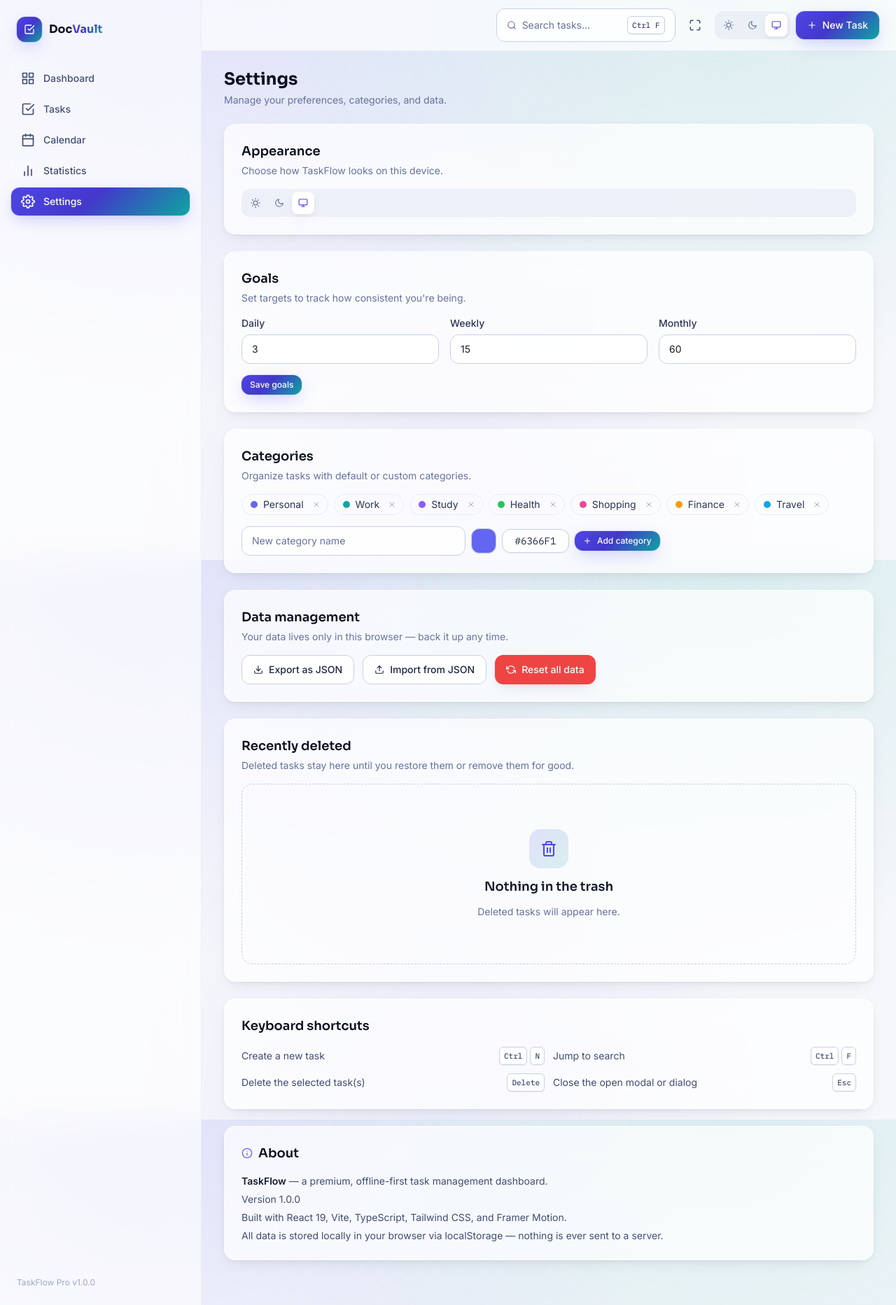
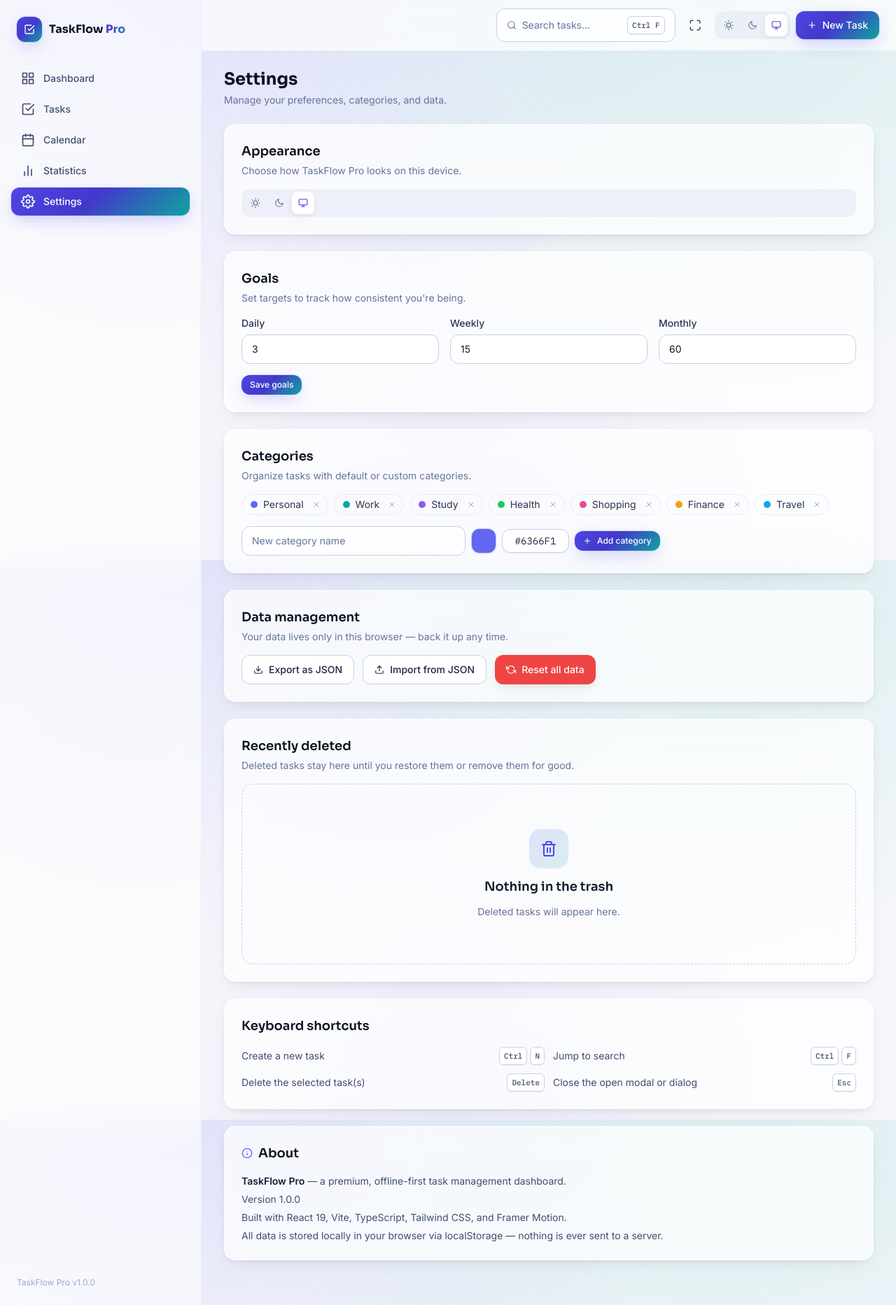
Before and after one commit to hardik-prajapati-12/TaskFlow-Pro, a React (Vite) app: page /settings in a window 1280 px wide. Shown: the whole page at 70% size. Built offline with nearby package versions, Linux system fonts and the light colour scheme.

Commit message:
Logo problem resolved

```diff
--- a/index.html
+++ b/index.html
@@ -5,7 +5,7 @@
   <meta charset="UTF-8" />
   <meta name="viewport" content="width=device-width, initial-scale=1.0" />
   <meta name="theme-color" content="#4F46E5" />
-  <meta name="description" content="TaskFlow — a premium, offline-first task management dashboard." />
+  <meta name="description" content="TaskFlow Pro — a premium, offline-first task management dashboard." />
   <link rel="icon" type="image/svg+xml" href="/favicon.svg" />
   <link rel="preconnect" href="https://fonts.googleapis.com" />
   <link rel="preconnect" href="https://fonts.gstatic.com" crossorigin />
--- a/src/components/navigation/Sidebar.tsx
+++ b/src/components/navigation/Sidebar.tsx
@@ -45,7 +45,7 @@ export function Sidebar({ isOpen, onClose }: SidebarProps) {
             <FiCheckSquare className="h-4 w-4" aria-hidden="true" />
           </div>
           <p className="font-display text-base font-bold leading-tight text-ink-900 dark:text-white">
-            Doc<span className="text-gradient-flow">Vault</span>
+            TaskFlow <span className="text-gradient-flow">Pro</span>
           </p>
         </div>
 
--- a/src/pages/Settings.tsx
+++ b/src/pages/Settings.tsx
@@ -117,7 +117,7 @@ export default function Settings() {
         <p className="mt-1 text-sm text-ink-400">Manage your preferences, categories, and data.</p>
       </div>
 
-      <SectionCard title="Appearance" description="Choose how TaskFlow looks on this device.">
+      <SectionCard title="Appearance" description="Choose how TaskFlow Pro looks on this device.">
         <ThemeSwitcher />
       </SectionCard>
 
@@ -313,7 +313,7 @@ export default function Settings() {
       <SectionCard title="About" icon={<FiInfo className="text-flow-500" aria-hidden="true" />}>
         <div className="space-y-1.5 text-sm text-ink-500 dark:text-ink-300">
           <p>
-            <span className="font-semibold text-ink-800 dark:text-white">TaskFlow</span> — a premium,
+            <span className="font-semibold text-ink-800 dark:text-white">TaskFlow Pro</span> — a premium,
             offline-first task management dashboard.
           </p>
           <p>Version 1.0.0</p>
```
